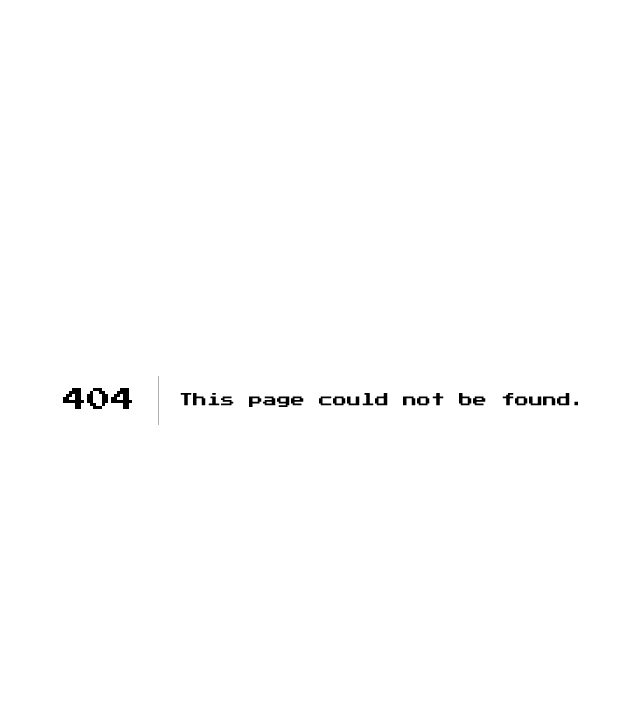
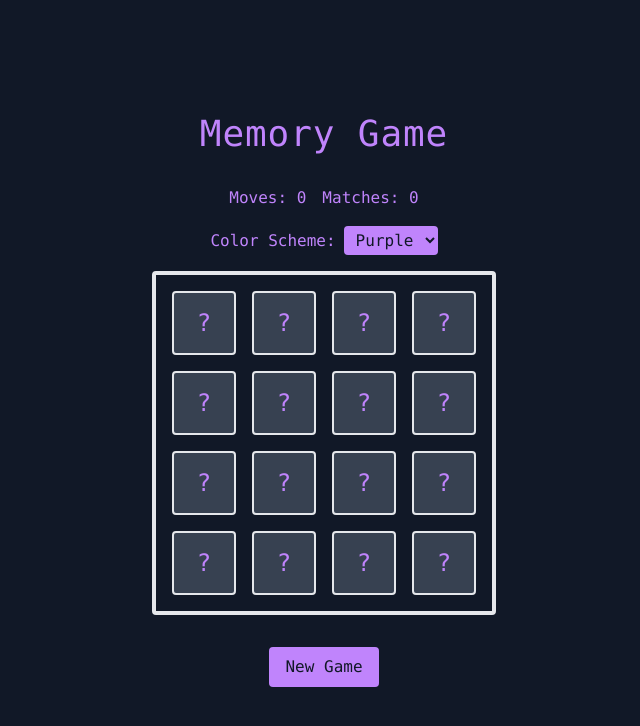
Before and after one commit to Multiverse-Frontend/tnp-arcade, a Next.js app in the folder next-app/: page /memory-game in a window 1280 px wide. Before the commit this address had no page. Shown: the top 726 px of the page, without its empty margins (316-956 px from the left). Built offline with nearby package versions, Linux system fonts and the light colour scheme.

Commit message:
finalized my memorygame

```diff
--- a/next-app/app/globals.css
+++ b/next-app/app/globals.css
@@ -1,3 +1,8 @@
+/* app/globals.css */
+@tailwind base;
+@tailwind components;
+@tailwind utilities;
+
 :root {
   --border-radius: 10px;
 }
--- /dev/null
+++ b/next-app/app/page.module.css
@@ -0,0 +1,28 @@
+/* app/page.module.css */
+.container {
+    display: flex;
+    flex-direction: column;
+    align-items: center;
+    justify-content: center;
+    min-height: 100vh;
+    text-align: center;
+  }
+
+  .buttonContainer {
+    display: flex;
+    gap: 20px;
+    margin-top: 20px;
+  }
+
+  .button {
+    padding: 10px 20px;
+    background-color: #0070f3;
+    color: white;
+    text-decoration: none;
+    border-radius: 5px;
+    transition: background-color 0.3s;
+  }
+
+  .button:hover {
+    background-color: #005bb5;
+  }
--- /dev/null
+++ b/next-app/app/page.tsx
@@ -0,0 +1,23 @@
+// app/page.tsx
+import Link from 'next/link';
+import styles from './page.module.css';
+
+export default function Home() {
+  return (
+    <div className={styles.container}>
+      <h1>TNP Arcade</h1>
+      <p>Choose a game!</p>
+      <div className={styles.buttonContainer}>
+        <Link href="/memory-game" className={styles.button}>
+          Memory Game
+        </Link>
+        <Link href="/another-game" className={styles.button}>
+          Another Game
+        </Link>
+        <Link href="/third-game" className={styles.button}>
+          Third Game
+        </Link>
+      </div>
+    </div>
+  );
+}
--- /dev/null
+++ b/next-app/components/memory-game.tsx
@@ -0,0 +1,162 @@
+"use client"
+
+import { useState, useEffect } from 'react'
+import "../app/globals.css";
+
+const symbols = ['☆', '♠', '♥', '♦', '♣', '♫', '☺', '☼']
+
+interface Card {
+  id: number
+  symbol: string
+  flipped: boolean
+  matched: boolean
+}
+
+interface ColorScheme {
+  name: string
+  background: string
+  text: string
+  card: string
+  cardFlipped: string
+  button: string
+  buttonHover: string
+}
+
+const colorSchemes: ColorScheme[] = [
+  {
+    name: 'Purple',
+    background: 'bg-gray-900',
+    text: 'text-purple-400',
+    card: 'bg-gray-700',
+    cardFlipped: 'bg-#c4abc4-400 text-gray-900',
+    button: 'bg-purple-400 text-gray-900',
+    buttonHover: 'hover:bg-purple-500',
+  },
+  {
+    name: 'Blue',
+    background: 'bg-gray-900',
+    text: 'text-blue-400',
+    card: 'bg-gray-700',
+    cardFlipped: 'bg-blue-400 text-gray-900',
+    button: 'bg-blue-400 text-gray-900',
+    buttonHover: 'hover:bg-blue-500',
+  },
+  {
+    name: 'Green',
+    background: 'bg-gray-900',
+    text: 'text-green-400',
+    card: 'bg-gray-700',
+    cardFlipped: 'bg-#c4abc4-400 text-gray-900',
+    button: 'bg-green-400 text-gray-900',
+    buttonHover: 'hover:bg-green-500',
+  },
+]
+
+export default function Component() {
+  const [cards, setCards] = useState<Card[]>([])
+  const [flippedCards, setFlippedCards] = useState<number[]>([])
+  const [matches, setMatches] = useState(0)
+  const [moves, setMoves] = useState(0)
+  const [colorScheme, setColorScheme] = useState<ColorScheme>(colorSchemes[0])
+
+  useEffect(() => {
+    initializeGame()
+  }, [])
+
+  const initializeGame = () => {
+    const shuffledCards = [...symbols, ...symbols]
+      .sort(() => Math.random() - 0.5)
+      .map((symbol, index) => ({
+        id: index,
+        symbol,
+        flipped: false,
+        matched: false,
+      }))
+    setCards(shuffledCards)
+    setFlippedCards([])
+    setMatches(0)
+    setMoves(0)
+  }
+
+  const handleCardClick = (id: number) => {
+    if (flippedCards.length === 2) return
+
+    setCards(cards.map(card =>
+      card.id === id ? { ...card, flipped: true } : card
+    ))
+
+    setFlippedCards([...flippedCards, id])
+    setMoves(moves + 1)
+
+    if (flippedCards.length === 1) {
+      const [firstCardId] = flippedCards
+      const firstCard = cards.find(card => card.id === firstCardId)
+      const secondCard = cards.find(card => card.id === id)
+
+      if (firstCard?.symbol === secondCard?.symbol) {
+        setCards(cards.map(card =>
+          card.id === firstCardId || card.id === id ? { ...card, matched: true } : card
+        ))
+        setMatches(matches + 1)
+        setFlippedCards([])
+      } else {
+        setTimeout(() => {
+          setCards(cards.map(card =>
+            card.id === firstCardId || card.id === id ? { ...card, flipped: false } : card
+          ))
+          setFlippedCards([])
+        }, 1000)
+      }
+    }
+  }
+
+  const handleColorSchemeChange = (schemeName: string) => {
+    const newScheme = colorSchemes.find(scheme => scheme.name === schemeName)
+    if (newScheme) {
+      setColorScheme(newScheme)
+    }
+  }
+
+  return (
+    <div className={`flex flex-col items-center justify-center min-h-screen ${colorScheme.background} ${colorScheme.text} font-mono`}>
+      <h1 className="text-4xl mb-8 tracking-wide">Memory Game</h1>
+      <div className="mb-4">
+        <span className="mr-4">Moves: {moves}</span>
+        <span>Matches: {matches}</span>
+      </div>
+      <div className="mb-4">
+        <label htmlFor="colorScheme" className="mr-2">Color Scheme:</label>
+        <select
+          id="colorScheme"
+          value={colorScheme.name}
+          onChange={(e) => handleColorSchemeChange(e.target.value)}
+          className={`${colorScheme.button} rounded px-2 py-1`}
+        >
+          {colorSchemes.map(scheme => (
+            <option key={scheme.name} value={scheme.name}>{scheme.name}</option>
+          ))}
+        </select>
+      </div>
+      <div className={`grid grid-cols-4 gap-4 p-4 ${colorScheme.background} border-4 ${colorScheme.text} rounded`}>
+        {cards.map(card => (
+          <button
+            key={card.id}
+            className={`w-16 h-16 text-2xl flex items-center justify-center cursor-pointer transition-all duration-300 ${
+              card.flipped ? colorScheme.cardFlipped : colorScheme.card
+            } ${card.matched ? 'opacity-50 cursor-default' : ''} border-2 ${colorScheme.text} rounded`}
+            onClick={() => !card.flipped && !card.matched && handleCardClick(card.id)}
+            disabled={card.flipped || card.matched}
+          >
+            {card.flipped || card.matched ? card.symbol : '?'}
+          </button>
+        ))}
+      </div>
+      <button
+        className={`mt-8 px-4 py-2 ${colorScheme.button} rounded ${colorScheme.buttonHover} transition-colors`}
+        onClick={initializeGame}
+      >
+        New Game
+      </button>
+    </div>
+  )
+}
--- a/next-app/next.config.mjs
+++ b/next-app/next.config.mjs
@@ -1,4 +1,9 @@
+// next.config.mjs
+
 /** @type {import('next').NextConfig} */
-const nextConfig = {};
+const nextConfig = {
+  reactStrictMode: true,
+  pageExtensions: ['js', 'jsx', 'ts', 'tsx'],
+};
 
 export default nextConfig;
--- /dev/null
+++ b/next-app/pages/memory-game.tsx
@@ -0,0 +1,7 @@
+import MemoryGame from '../components/memory-game';
+
+const MemoryGamePage = () => {
+  return <MemoryGame />;
+};
+
+export default MemoryGamePage;
--- /dev/null
+++ b/next-app/postcss.config.js
@@ -0,0 +1,6 @@
+module.exports = {
+  plugins: {
+    tailwindcss: {},
+    autoprefixer: {},
+  },
+}
--- /dev/null
+++ b/next-app/tailwind.config.js
@@ -0,0 +1,13 @@
+// tailwind.config.js
+/** @type {import('tailwindcss').Config} */
+module.exports = {
+  content: [
+    './app/**/*.{js,ts,jsx,tsx}', // Adjust this path based on your project structure
+    './pages/**/*.{js,ts,jsx,tsx}',
+    './components/**/*.{js,ts,jsx,tsx}',
+  ],
+  theme: {
+    extend: {},
+  },
+  plugins: [],
+};
```
Also changed, not shown: next-app/app/page.js (deleted, +0 -11 lines), next-app/jsconfig.json (deleted, +0 -7 lines), next-app/package.json (+9 -3 lines), next-app/tsconfig.json (added, +41 -0 lines), 2 other files (tests, documents, lock files or other folders).
